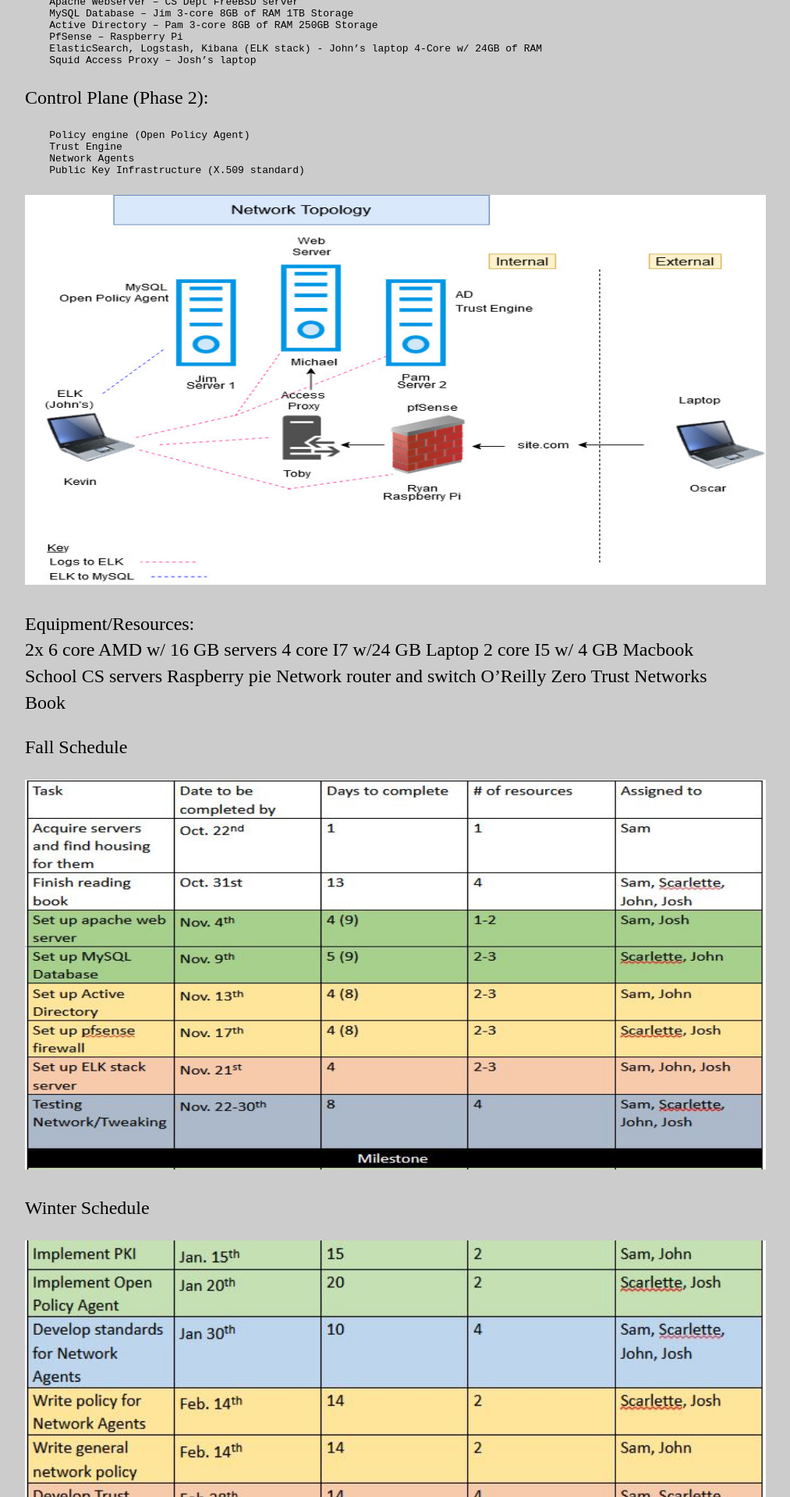
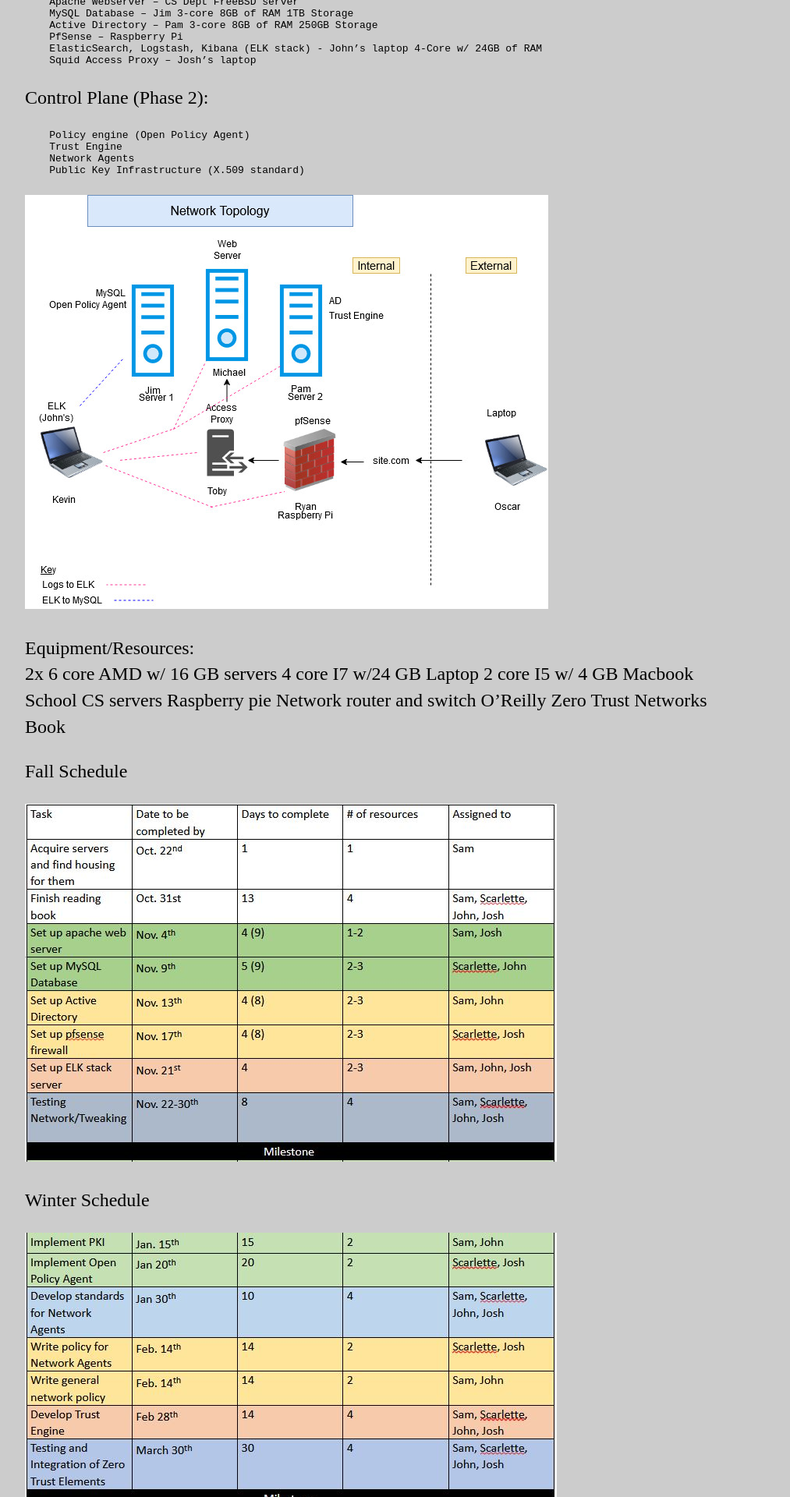
Before and after one commit to WWUZeroTrust/WWUZeroTrust.github.io, a Jekyll site: the page built from _posts/2019-10-25-zero-trust-site-launched.md, in a window 1280 px wide. Shown: the part 567-2487 px from the top of the page at 78% size, without its empty margins (160-1173 px from the left). Built offline with Jekyll 4.4.1, drawn with Linux system fonts in a browser that asks for light colours.

Commit message:
Update 2019-10-25-zero-trust-site-launched.md

```diff
--- a/_posts/2019-10-25-zero-trust-site-launched.md
+++ b/_posts/2019-10-25-zero-trust-site-launched.md
@@ -31,7 +31,7 @@ Control Plane (Phase 2):
         Network Agents
         Public Key Infrastructure (X.509 standard)
 
- <img src="/image/ZTN Topology.jpg" alt="hi" class="inline" height="500" width="950"/>
+ <img src="/image/ZTN Topology.jpg" alt="hi" class="inline" height="531" width="671"/>
 
   Equipment/Resources:
         2x 6 core AMD w/ 16 GB servers
@@ -44,12 +44,12 @@ Control Plane (Phase 2):
 
  Fall Schedule
 
-  <img src="/image/fall responsibilites.JPG" alt="hi" class="inline" height="500" width="950"/>
+  <img src="/image/fall responsibilites.JPG" alt="hi" class="inline" height="459" width="682"/>
 
  Winter Schedule
 
-  <img src="/image/winterschedule.JPG" alt="hi" class="inline" height="500" width="950"/>
+  <img src="/image/winterschedule.JPG" alt="hi" class="inline" height="356" width="682"/>
 
  Spring Schedule
 
-  <img src="/image/springschedule.JPG" alt="hi" class="inline" height="500" width="950"/>
+  <img src="/image/springschedule.JPG" alt="hi" class="inline" height="391" width="683"/>
```
